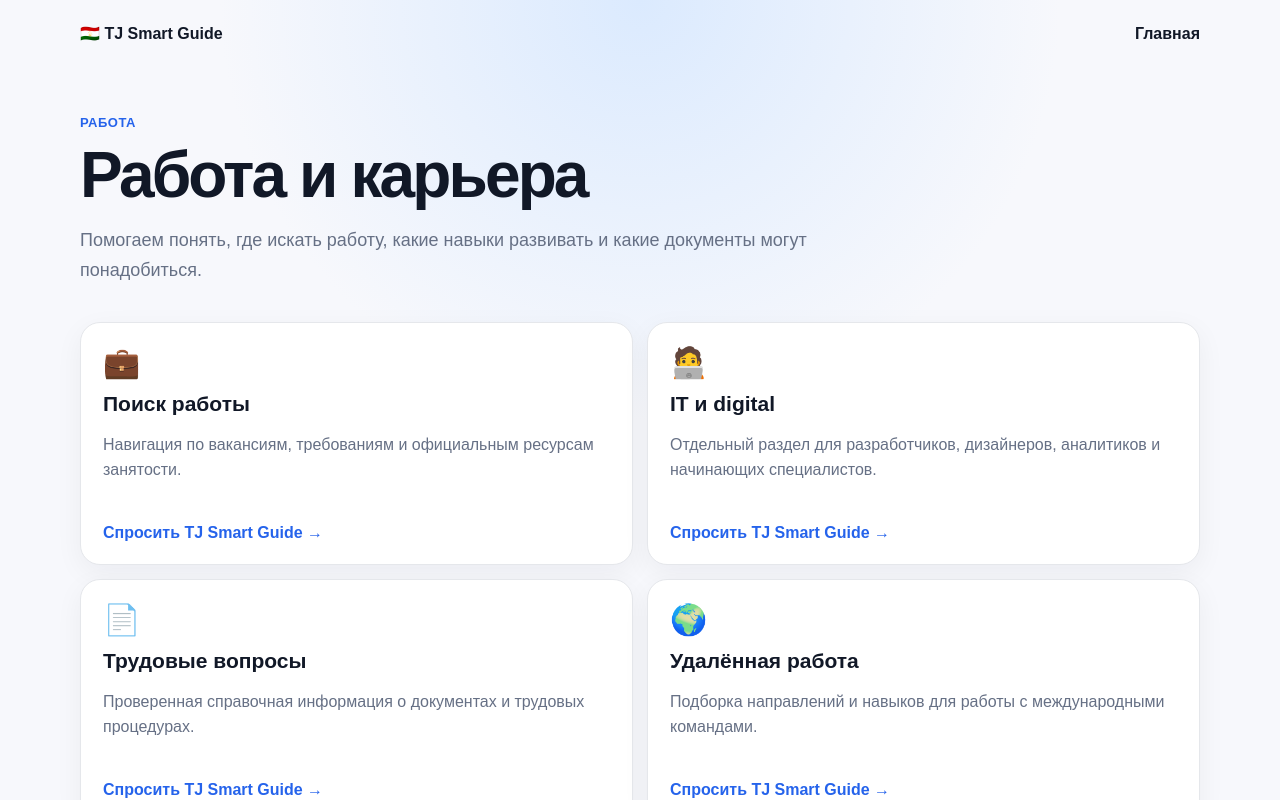
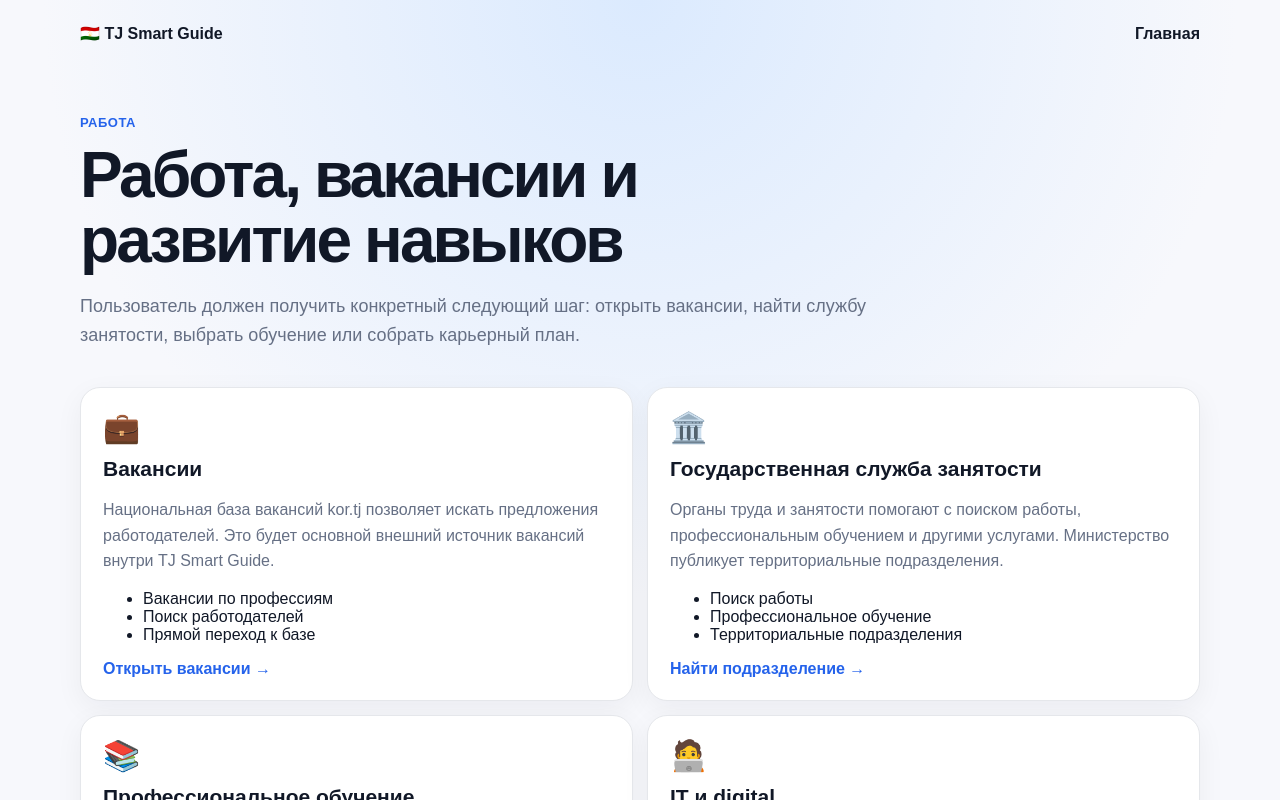
Before and after one commit to anisjanee/TJ-Smart-Guide, a Next.js app in the folder frontend/: page /jobs in a window 1280 px wide. Shown: the top 800 px of the page. Built offline with nearby package versions, Linux system fonts and the light colour scheme.

Commit message:
feat: make jobs hub actionable with vacancy and employment resources

```diff
--- a/frontend/app/jobs/page.tsx
+++ b/frontend/app/jobs/page.tsx
@@ -1,12 +1,14 @@
 import Link from "next/link";
 
-const items = [
-  ["💼", "Поиск работы", "Навигация по вакансиям, требованиям и официальным ресурсам занятости."],
-  ["🧑‍💻", "IT и digital", "Отдельный раздел для разработчиков, дизайнеров, аналитиков и начинающих специалистов."],
-  ["📄", "Трудовые вопросы", "Проверенная справочная информация о документах и трудовых процедурах."],
-  ["🌍", "Удалённая работа", "Подборка направлений и навыков для работы с международными командами."],
+const cards = [
+  { icon: "💼", title: "Вакансии", text: "Национальная база вакансий kor.tj позволяет искать предложения работодателей. Это будет основной внешний источник вакансий внутри TJ Smart Guide.", facts: ["Вакансии по профессиям", "Поиск работодателей", "Прямой переход к базе"], href: "https://www.kor.tj/", label: "Открыть вакансии →" },
+  { icon: "🏛️", title: "Государственная служба занятости", text: "Органы труда и занятости помогают с поиском работы, профессиональным обучением и другими услугами. Министерство публикует территориальные подразделения.", facts: ["Поиск работы", "Профессиональное обучение", "Территориальные подразделения"], href: "https://mehnat.tj/ru/ministry/territorialdivisions", label: "Найти подразделение →" },
+  { icon: "📚", title: "Профессиональное обучение", text: "Государственная система занятости направляет граждан на профессиональную подготовку и переподготовку. Доступные направления зависят от региона и программы.", facts: ["Подготовка", "Переподготовка", "Повышение квалификации"], href: "https://mehnat.tj/ru/activity/employment", label: "Подробнее →" },
+  { icon: "🧑‍💻", title: "IT и digital", text: "Для начинающих специалистов полезно собрать резюме, портфолио и список навыков, а затем искать подходящие позиции. TJ Smart Guide может дополнить это персональным планом.", facts: ["Frontend", "Python", "Дизайн и digital"], href: "/plan", label: "Составить карьерный план →" },
+  { icon: "📄", title: "Резюме и документы", text: "Подготовьте актуальное резюме и подтверждения образования/квалификации. Для конкретной вакансии приоритет имеют требования работодателя.", facts: ["Резюме", "Образование", "Навыки и опыт"], href: "/plan", label: "Получить план →" },
+  { icon: "🌍", title: "Работа за рубежом", text: "В структуре Министерства действует Агентство по трудоустройству за рубежом. Перед поездкой проверяйте официальные условия программы и документы.", facts: ["Официальные программы", "Миграционная информация", "Контакты ведомства"], href: "https://mehnat.tj/ru/ministry/subordinateorganizations", label: "Официальные контакты →" },
 ];
 
 export default function JobsPage() {
-  return <main className="subPage"><div className="subContainer"><nav className="subNav"><Link href="/">🇹🇯 TJ Smart Guide</Link><Link href="/">Главная</Link></nav><header className="pageHeader"><span className="eyebrow">Работа</span><h1>Работа и карьера</h1><p>Помогаем понять, где искать работу, какие навыки развивать и какие документы могут понадобиться.</p></header><section className="featureGrid">{items.map(([icon,title,text]) => <article className="featureCard" key={title}><div className="guideIcon">{icon}</div><h2>{title}</h2><p>{text}</p><Link href={`/?q=${encodeURIComponent(title)}`}>Спросить TJ Smart Guide →</Link></article>)}</section></div></main>;
+  return <main className="subPage"><div className="subContainer"><nav className="subNav"><Link href="/">🇹🇯 TJ Smart Guide</Link><Link href="/">Главная</Link></nav><header className="pageHeader"><span className="eyebrow">Работа</span><h1>Работа, вакансии и развитие навыков</h1><p>Пользователь должен получить конкретный следующий шаг: открыть вакансии, найти службу занятости, выбрать обучение или собрать карьерный план.</p></header><section className="featureGrid">{cards.map((item) => <article className="featureCard" key={item.title}><div className="guideIcon">{item.icon}</div><h2>{item.title}</h2><p>{item.text}</p><ul>{item.facts.map((fact) => <li key={fact}>{fact}</li>)}</ul><a href={item.href} target={item.href.startsWith("http") ? "_blank" : undefined} rel={item.href.startsWith("http") ? "noreferrer" : undefined}>{item.label}</a></article>)}</section></div></main>;
 }
```
